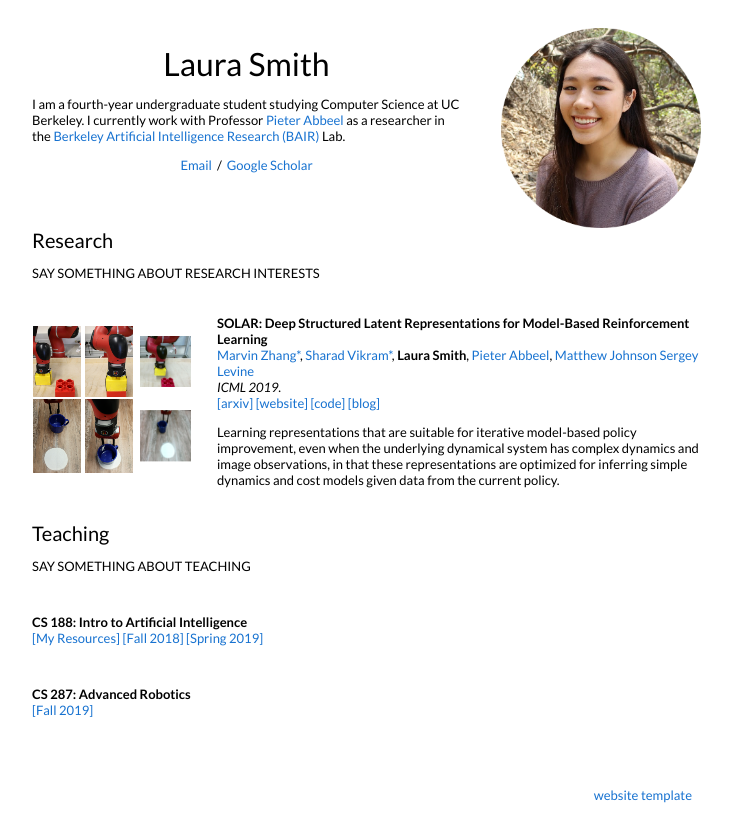
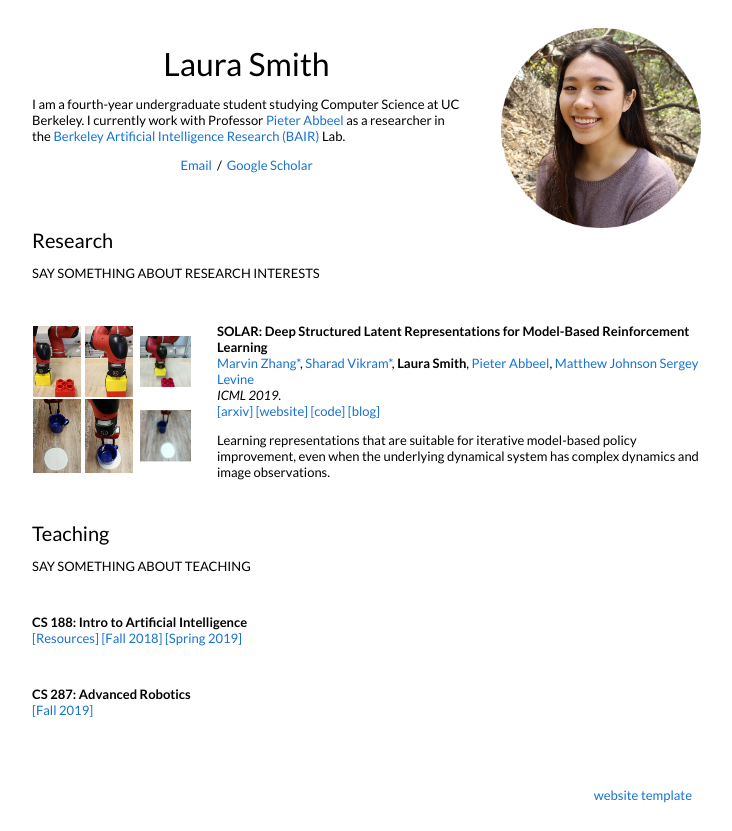
Before and after one commit to lauramsmith/lauramsmith.github.io, a plain HTML site: page index.html in a window 1280 px wide. Shown: the whole page, without its empty margins (278-1010 px from the left). Drawn offline with Linux system fonts and the light colour scheme.

Commit message:
clean up

```diff
--- a/index.html
+++ b/index.html
@@ -160,7 +160,7 @@
 							<a href="https://arxiv.org/abs/1808.09105">[arxiv]</a> <a href="https://sites.google.com/view/icml19solar">[website]</a> <a href="https://github.com/sharadmv/parasol">[code]</a> <a href="https://bair.berkeley.edu/blog/2019/05/20/solar/">[blog]</a>
 							<br>
 							<p></p>
-	              			<p>Learning representations that are suitable for iterative model-based policy improvement, even when the underlying dynamical system has complex dynamics and image observations, in that these representations are optimized for inferring simple dynamics and cost models given data from the current policy.</p>
+	              			<p>Learning representations that are suitable for iterative model-based policy improvement, even when the underlying dynamical system has complex dynamics and image observations.</p>
 	            </td>
 
 					<!-- <td width="100%" valign="middle">
@@ -202,7 +202,7 @@
 					<td width="100%" valign="middle">
 						<papertitle>CS 188: Intro to Artificial Intelligence</papertitle>
 						<br>
-						<a href="https://drive.google.com/drive/folders/1BQSGMVuchHpg8bryEs__rZUZB_G2pULc?usp=sharing">[My Resources]</a> <a href="https://inst.eecs.berkeley.edu/~cs188/fa18/">[Fall 2018]</a> <a href="https://inst.eecs.berkeley.edu/~cs188/sp19/">[Spring 2019]</a>
+						<a href="https://drive.google.com/drive/folders/1BQSGMVuchHpg8bryEs__rZUZB_G2pULc?usp=sharing">[Resources]</a> <a href="https://inst.eecs.berkeley.edu/~cs188/fa18/">[Fall 2018]</a> <a href="https://inst.eecs.berkeley.edu/~cs188/sp19/">[Spring 2019]</a>
 						<br>
 
 					</td>
```
